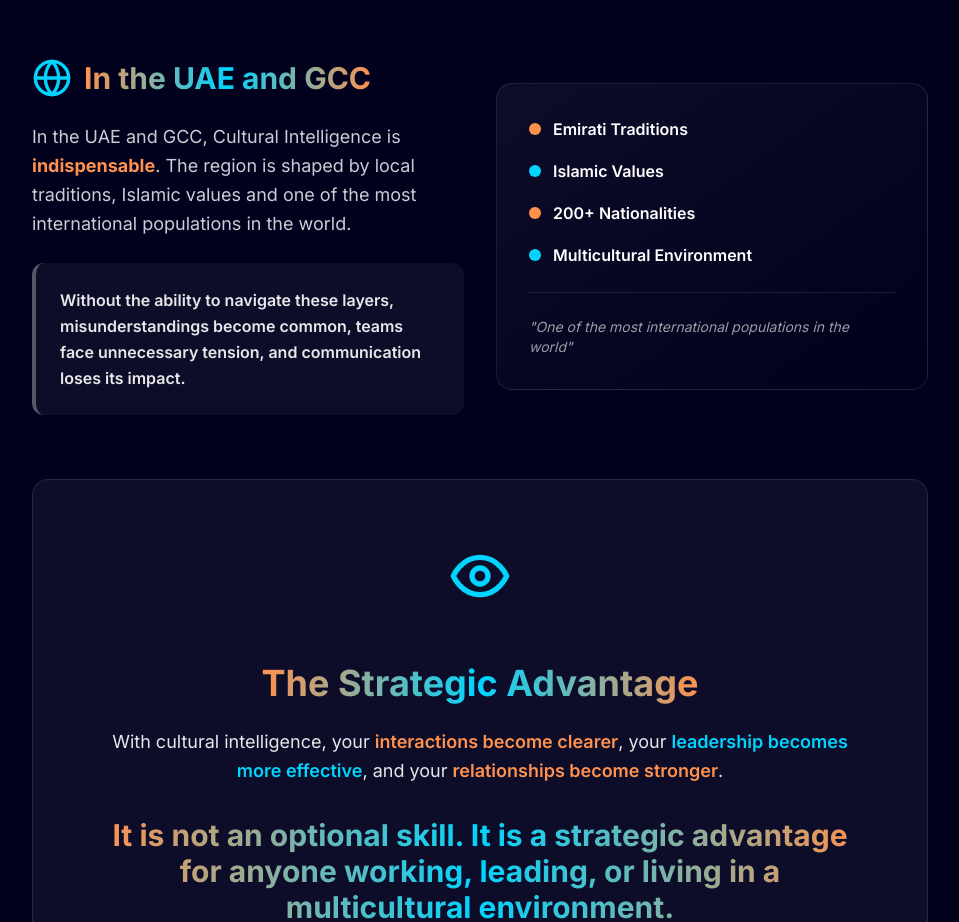
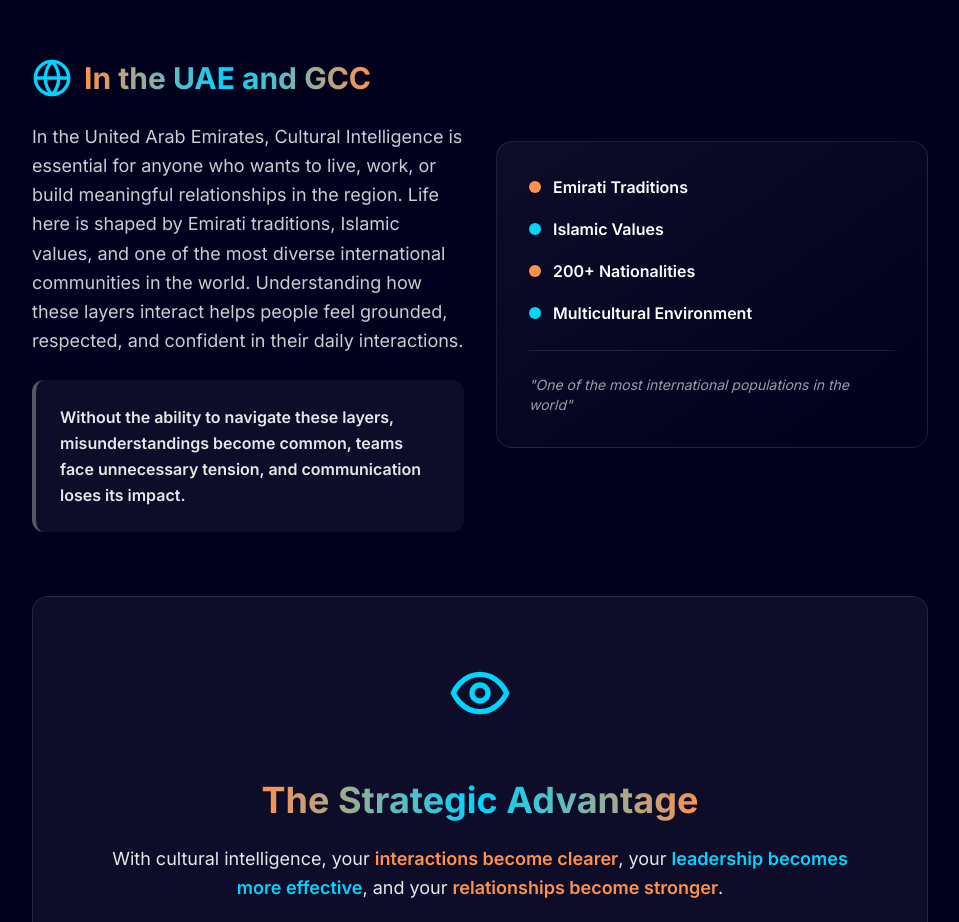
Before and after one commit to sksh100/theorangecode, a Next.js app: page /what-is-cq in a window 1280 px wide. Shown: the part 1780-2702 px from the top of the page, without its empty margins (160-1119 px from the left). Built offline with nearby package versions, Linux system fonts and the light colour scheme; no server answers.

Commit message:
Update UAE/GCC section text on What is CQ page with new expanded content

```diff
--- a/src/app/what-is-cq/page.tsx
+++ b/src/app/what-is-cq/page.tsx
@@ -207,7 +207,7 @@ export default function WhatIsCQPage() {
                       </h2>
                     </div>
                     <p className="text-lg leading-relaxed text-white/80">
-                      In the UAE and GCC, Cultural Intelligence is <span className="text-orange font-bold">indispensable</span>. The region is shaped by local traditions, Islamic values and one of the most international populations in the world.
+                      In the United Arab Emirates, Cultural Intelligence is essential for anyone who wants to live, work, or build meaningful relationships in the region. Life here is shaped by Emirati traditions, Islamic values, and one of the most diverse international communities in the world. Understanding how these layers interact helps people feel grounded, respected, and confident in their daily interactions.
                     </p>
                     <motion.div
                       whileHover={{ scale: 1.02, x: 10 }}
```
